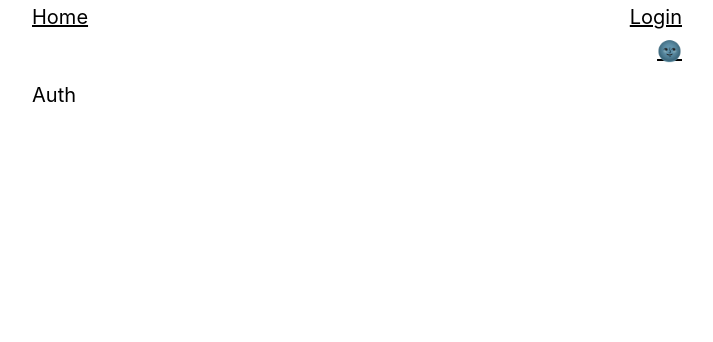
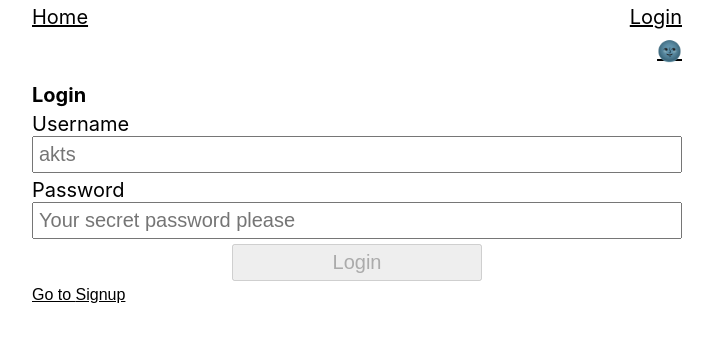
Before and after one commit to ashish-mw/linkshare-webapp, a React (Create React App) app: page /auth in a window 1280 px wide. Shown: the top 342 px of the page, without its empty margins (283-996 px from the left). Built offline with nearby package versions, Linux system fonts and the light colour scheme.

Commit message:
wip: login/signup

```diff
--- a/src/App.js
+++ b/src/App.js
@@ -1,5 +1,13 @@
-import { Suspense, lazy, useReducer } from "react";
+import { Suspense, lazy, useReducer, useEffect } from "react";
 import { BrowserRouter, Routes, Route } from "react-router-dom";
+
+// services
+import {
+  getAccessTokenStorage,
+  getThemeStorage,
+  // putAccessTokenStorage,
+  putThemeStorage,
+} from "./services/storage";
 
 // context
 import StateContext from "./contexts/StateContext";
@@ -17,10 +25,10 @@ const MyLinksPage = lazy(() => import("./pages/MyLinksPage"));
 
 function App() {
   const appState = {
-    accessToken: null,
-    isLoggedIn: false,
+    accessToken: getAccessTokenStorage(),
+    isLoggedIn: Boolean(getAccessTokenStorage()),
     user: null,
-    theme: "light",
+    theme: getThemeStorage(),
   };
 
   function appReducer(state, action) {
@@ -57,6 +65,12 @@ function App() {
 
   const [state, dispatch] = useReducer(appReducer, appState);
 
+  useEffect(() => {
+    if (state.theme) {
+      putThemeStorage(state.theme);
+    }
+  }, [state.theme]);
+
   return (
     <StateContext.Provider value={state}>
       <DispatchContext.Provider value={dispatch}>
--- a/src/pages/AuthPage.jsx
+++ b/src/pages/AuthPage.jsx
@@ -1,7 +1,78 @@
+import { useEffect, useState, useMemo } from "react";
+
 import Page from "../components/Page";
 
 const AuthPage = () => {
-  return <Page title="Authenticate">Auth</Page>;
+  const [username, setUsername] = useState("");
+  const [password, setPassword] = useState("");
+  const [page, setPage] = useState("login");
+  const [submitCount, setSubmitCount] = useState(0);
+
+  useEffect(() => {
+    if (submitCount) {
+      if (page === "signup") {
+        console.log("Doing signup");
+      } else {
+        console.log("Doing login");
+      }
+    }
+  }, [submitCount, page, username, password]);
+
+  const isFormValid = useMemo(() => {
+    if (username && password) {
+      return true;
+    }
+    return false;
+  }, [username, password]);
+
+  function handlePageSwitch() {
+    if (page === "login") {
+      setPage("signup");
+    } else {
+      setPage("login");
+    }
+  }
+
+  function handleSubmit(e) {
+    e.preventDefault();
+    setSubmitCount((prev) => prev + 1);
+  }
+
+  return (
+    <Page title="Authenticate">
+      <h2>{page === "signup" ? "Signup" : "Login"}</h2>
+
+      <form onSubmit={handleSubmit}>
+        <label htmlFor="username">Username</label>
+        <input
+          type="text"
+          id="username"
+          placeholder="akts"
+          value={username}
+          onChange={(e) => setUsername(e.target.value)}
+        />
+
+        <label htmlFor="password">Password</label>
+        <input
+          type="password"
+          id="password"
+          placeholder="Your secret password please"
+          value={password}
+          onChange={(e) => setPassword(e.target.value)}
+        />
+
+        <input
+          type="submit"
+          value={page === "signup" ? "Create account" : "Login"}
+          disabled={!isFormValid}
+        />
+      </form>
+
+      <button className="small link" onClick={handlePageSwitch}>
+        Go to {page === "signup" ? "Login" : "Signup"}
+      </button>
+    </Page>
+  );
 };
 
 export default AuthPage;
--- a/src/services/storage.js
+++ b/src/services/storage.js
@@ -0,0 +1,26 @@
+const _accessTokenKey = "ls__access_token";
+const _themeKey = "ls__theme";
+
+const _storageGet = (key) => {
+  return localStorage.getItem(key);
+};
+
+const _storagePut = ({ key, value }) => {
+  localStorage.setItem(key, value);
+  return;
+};
+
+const _storageDel = (key) => {
+  localStorage.removeItem(key);
+  return;
+};
+
+export const getAccessTokenStorage = () => _storageGet(_accessTokenKey);
+export const deleteAccessTokenStorage = () => _storageDel(_accessTokenKey);
+export const putAccessTokenStorage = (token) =>
+  _storagePut({ key: _accessTokenKey, value: token });
+
+export const getThemeStorage = () => _storageGet(_themeKey);
+export const deleteThemeStorage = () => _storageDel(_themeKey);
+export const putThemeStorage = (token) =>
+  _storagePut({ key: _themeKey, value: token });
```
Also changed, not shown: src/services/api.js (+29 -0 lines).
